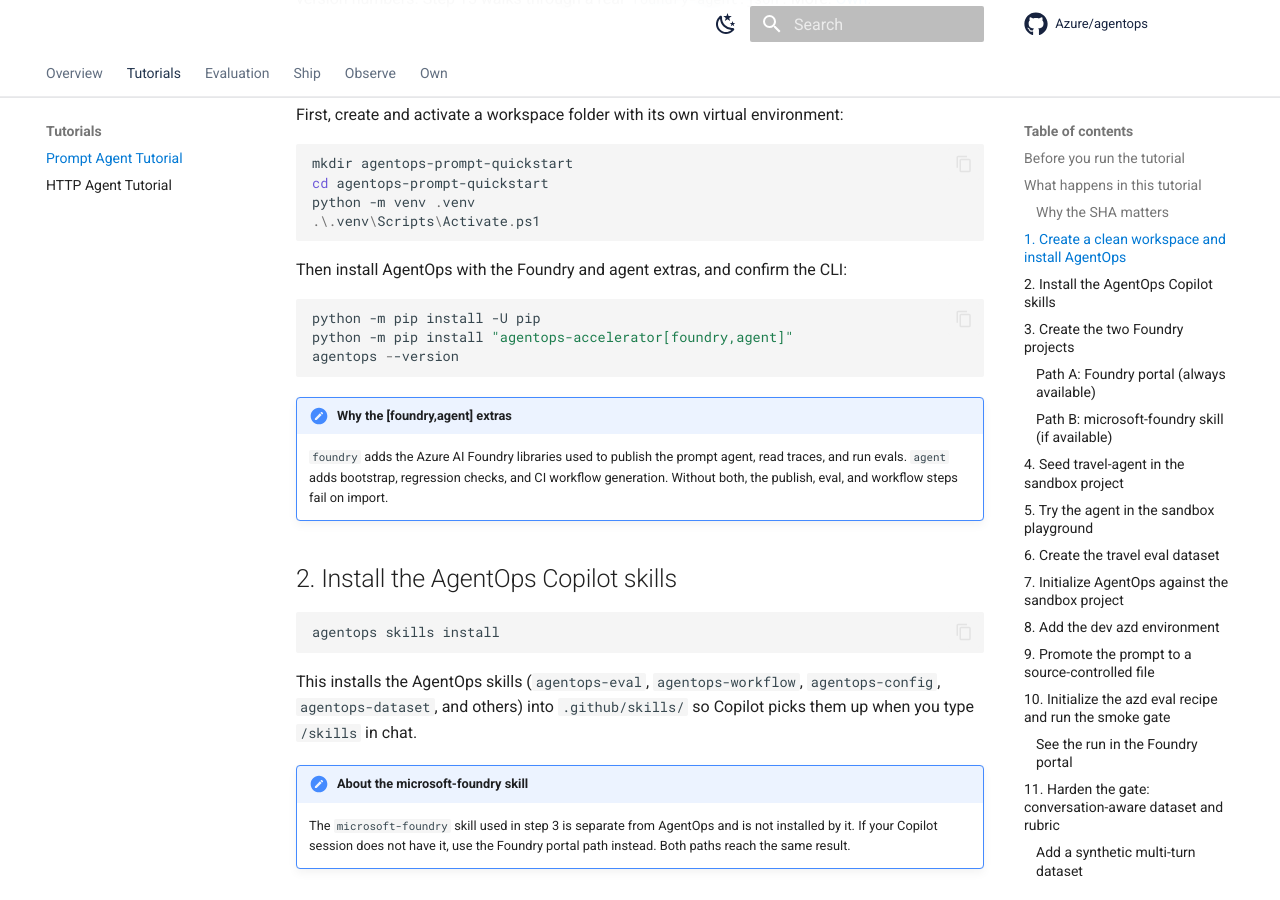
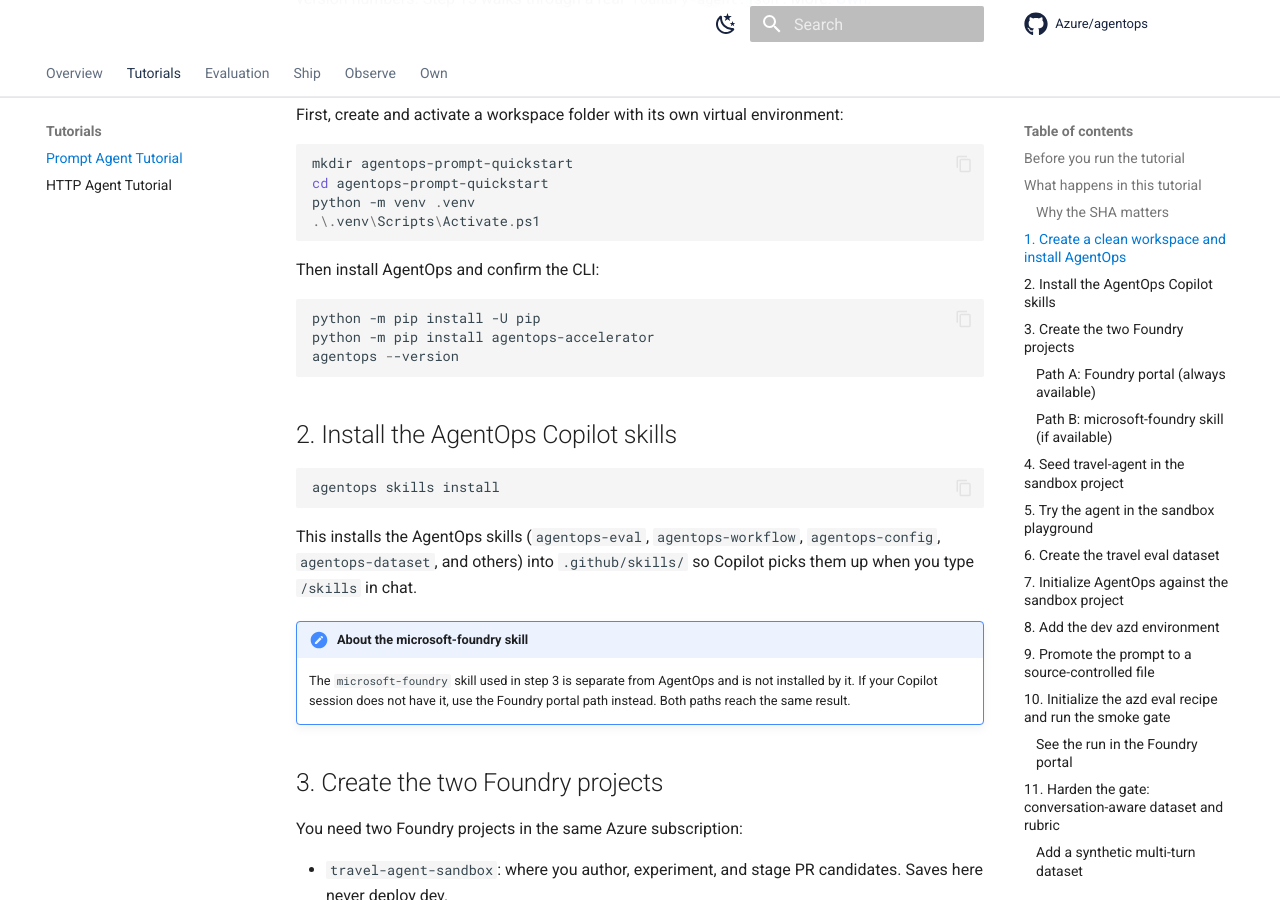
Before and after one commit to Azure/agentops, an MkDocs documentation site: the page built from docs/tutorial-prompt-agent.md, in a window 1280 px wide and 900 px high, scrolled down 2243 px. Built offline with MkDocs 1.6.1 and Material for MkDocs 9.7.7, drawn with Linux system fonts in a browser that asks for light colours; comment, search, counter and statistics services are not loaded.

Commit message:
Simplify AgentOps tutorial install commands

````diff
--- a/docs/tutorial-prompt-agent.md
+++ b/docs/tutorial-prompt-agent.md
@@ -87,19 +87,13 @@
 .\.venv\Scripts\Activate.ps1
 ```
 
-Then install AgentOps with the Foundry and agent extras, and confirm the CLI:
+Then install AgentOps and confirm the CLI:
 
 ```powershell
 python -m pip install -U pip
-python -m pip install "agentops-accelerator[foundry,agent]"
+python -m pip install agentops-accelerator
 agentops --version
 ```
-
-!!! note "Why the [foundry,agent] extras"
-    `foundry` adds the Azure AI Foundry libraries used to publish the prompt
-    agent, read traces, and run evals. `agent` adds bootstrap, regression checks,
-    and CI workflow generation. Without both, the publish, eval, and workflow
-    steps fail on import.
 
 ## 2. Install the AgentOps Copilot skills
 
````
Also changed, not shown: docs/tutorial-http-agent.md (+1 -4 lines).
